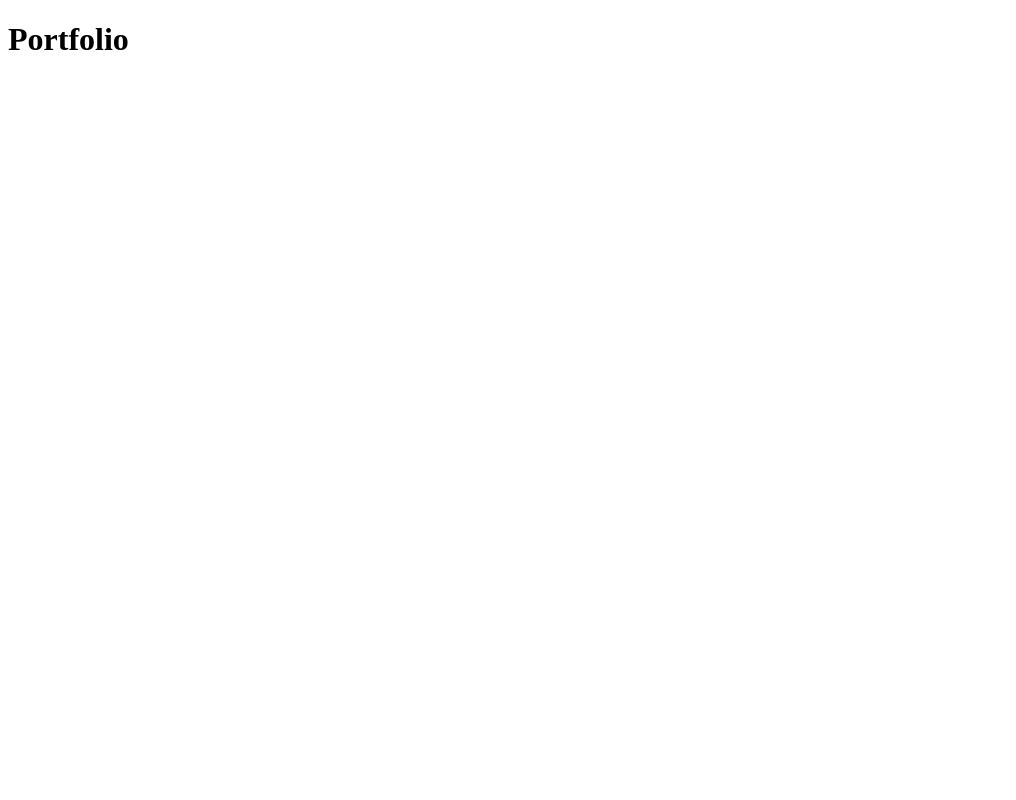
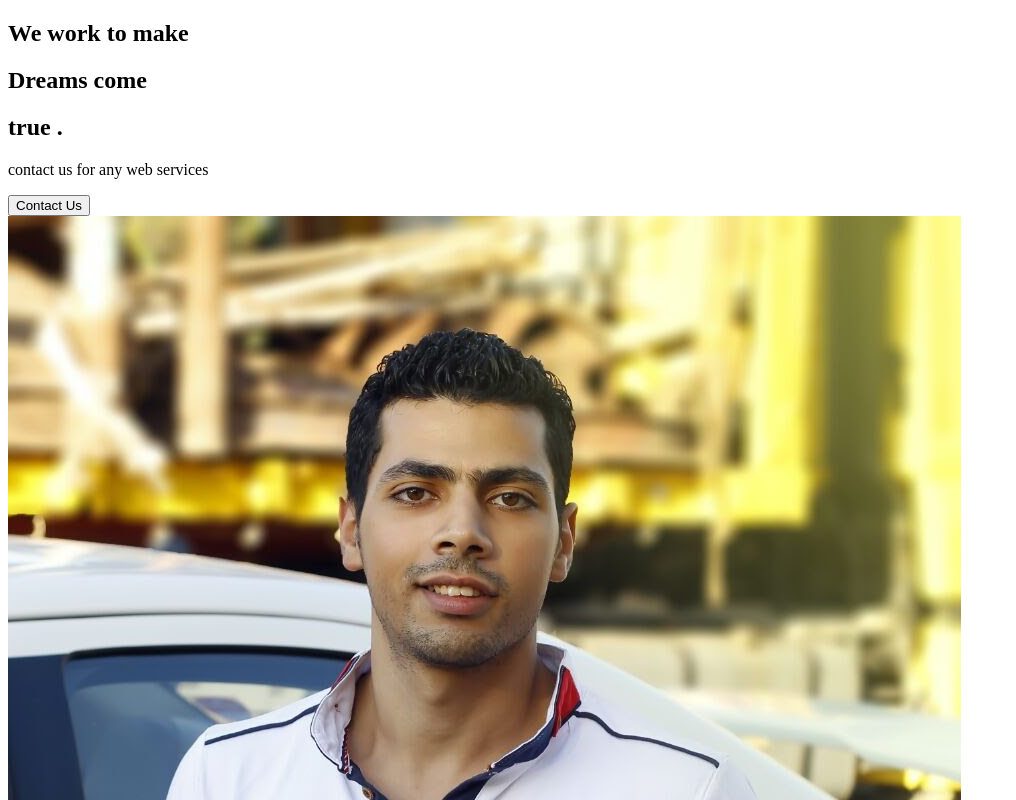
Before and after one commit to M07MD/Portfolio, a React (Create React App) app: page / in a window 1280 px wide. Shown: the top 800 px of the page, without its empty margins (0-1016 px from the left). Built offline with nearby package versions, Linux system fonts and the light colour scheme.

Commit message:
2. About Section

```diff
--- a/src/App.js
+++ b/src/App.js
@@ -1,7 +1,10 @@
+// import pages
+const { default: AboutUs } = require("./pages/AboutUs");
+
 function App() {
   return (
     <div className="App">
-      <h1>Portfolio</h1>
+      <AboutUs />
     </div>
   );
 }
--- /dev/null
+++ b/src/components/AboutSection.jsx
@@ -0,0 +1,31 @@
+// import images
+import home1 from "../img/home1.jpg";
+
+const AboutSection = () => {
+  return (
+    <div>
+      <div className="description">
+        <div className="title">
+          <div className="hide">
+            <h2>We work to make</h2>
+          </div>
+          <div className="hide">
+            <h2>
+              <span>Dreams</span> come{" "}
+            </h2>
+          </div>
+          <div className="hide">
+            <h2>true .</h2>
+          </div>
+        </div>
+        <p>contact us for any web services</p>
+        <button>Contact Us</button>
+      </div>
+      <div className="image">
+        <img src={home1} alt="" />
+      </div>
+    </div>
+  );
+};
+
+export default AboutSection;
--- /dev/null
+++ b/src/pages/AboutUs.jsx
@@ -0,0 +1,8 @@
+// import comonents
+import AboutSection from "../components/AboutSection";
+
+const AboutUs = () => {
+  return <AboutSection />;
+};
+
+export default AboutUs;
```
Also changed, not shown: src/img/home1.jpg (added), 1 other file (tests, documents, lock files or other folders).
